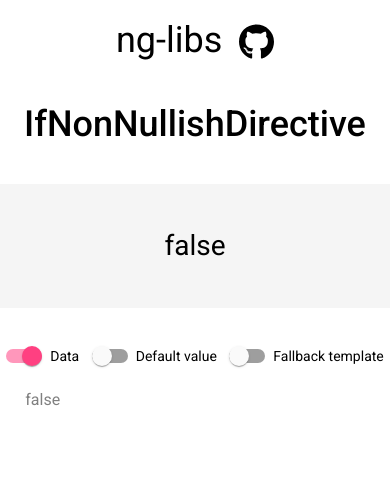
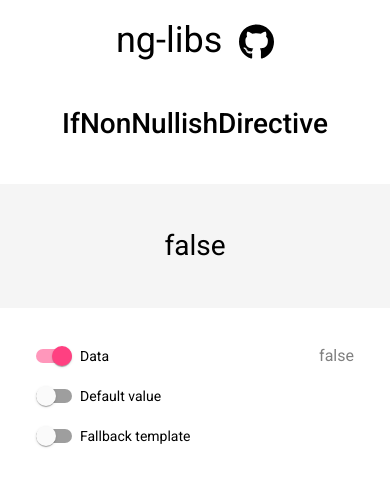
Before and after one commit to avine/ng-libs, an Angular app: page / in a window 390 px wide. Both pictures are taken after a click on the label "Data". Shown: the top 486 px of the page. Built offline with nearby package versions, Linux system fonts and the light colour scheme.

Commit message:
Improve demo

```diff
--- a/src/app/if-non-nullish/if-non-nullish.component.html
+++ b/src/app/if-non-nullish/if-non-nullish.component.html
@@ -1,29 +1,32 @@
-<h2>IfNonNullishDirective</h2>
+<h2 class="title">IfNonNullishDirective</h2>
 
 <div class="layout">
   <div class="output">
-    <h3 *ifNonNullish="data$ | async as value; default: defaultValue$ | async; fallback: fallbackTemplate$ | async">
+    <h3
+      class="result"
+      *ifNonNullish="data$ | async as value; default: defaultValue$ | async; fallback: fallbackTemplate$ | async"
+    >
       {{ value }}
     </h3>
   </div>
 
   <div class="slides">
-    <div>
+    <div class="slide">
       <mat-slide-toggle (change)="useData($event.checked)">Data</mat-slide-toggle>
-      <h3>{{ data$ | async }}</h3>
+      <h3 class="result">{{ data$ | async }}</h3>
     </div>
 
-    <div>
+    <div class="slide">
       <mat-slide-toggle (change)="useDefaultValue($event.checked)">Default value</mat-slide-toggle>
-      <h3>{{ defaultValue$ | async }}</h3>
+      <h3 class="result">{{ defaultValue$ | async }}</h3>
     </div>
 
-    <div>
+    <div class="slide">
       <mat-slide-toggle (change)="useFallbackTemplate($event.checked)">Fallback template</mat-slide-toggle>
       <ng-container *ngTemplateOutlet="fallbackTemplate$ | async"></ng-container>
     </div>
   </div>
 </div>
 
-<ng-template #fallbackTemplateA><h3>A</h3></ng-template>
-<ng-template #fallbackTemplateB><h3>B</h3></ng-template>
+<ng-template #fallbackTemplateA><h3 class="result">A</h3></ng-template>
+<ng-template #fallbackTemplateB><h3 class="result">B</h3></ng-template>
--- a/src/app/if-non-nullish/if-non-nullish.component.scss
+++ b/src/app/if-non-nullish/if-non-nullish.component.scss
@@ -1,8 +1,12 @@
-h2 {
+.title {
   margin: 16px 0 36px;
   line-height: 48px;
   text-align: center;
   font-size: 36px;
+
+  @media (max-width: 479px) {
+    font-size: 28px;
+  }
 }
 
 .layout {
@@ -16,22 +20,48 @@ h2 {
   text-align: center;
   min-height: 28px;
 
-  h3 {
+  .result {
     margin: 0;
     line-height: 28px;
     font-size: 28px;
   }
 }
 
-
 .slides {
   margin-top: 36px;
-  display: flex;
-  justify-content: space-around;
 
-  h3 {
-    margin-top: 18px;
-    text-align: center;
+  .result {
     color: grey;
   }
 }
+
+@media (max-width: 719px) {
+  .slides {
+    padding: 0 36px;
+  }
+
+  .slide {
+    margin-bottom: 16px;
+    display: flex;
+    justify-content: space-between;
+    align-items: center;
+
+    .result {
+      margin: 0;
+      padding-left: 16px;
+      line-height: 1em;
+    }
+  }
+}
+
+@media (min-width: 720px) {
+  .slides {
+    display: flex;
+    justify-content: space-around;
+
+    .result {
+      margin-top: 18px;
+      text-align: center;
+    }
+  }
+}
```
Also changed, not shown: 3 other files (tests, documents, lock files or other folders).
